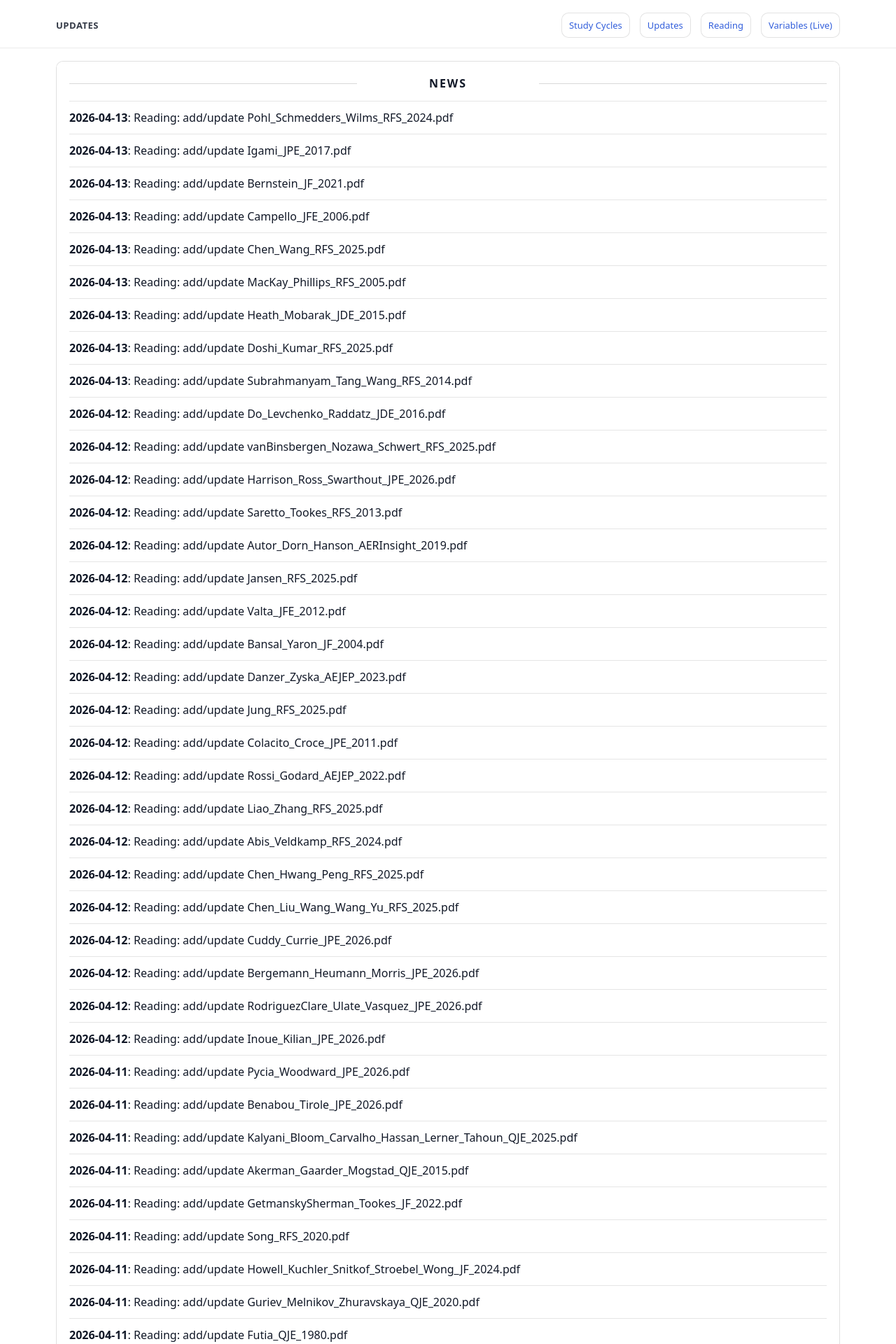
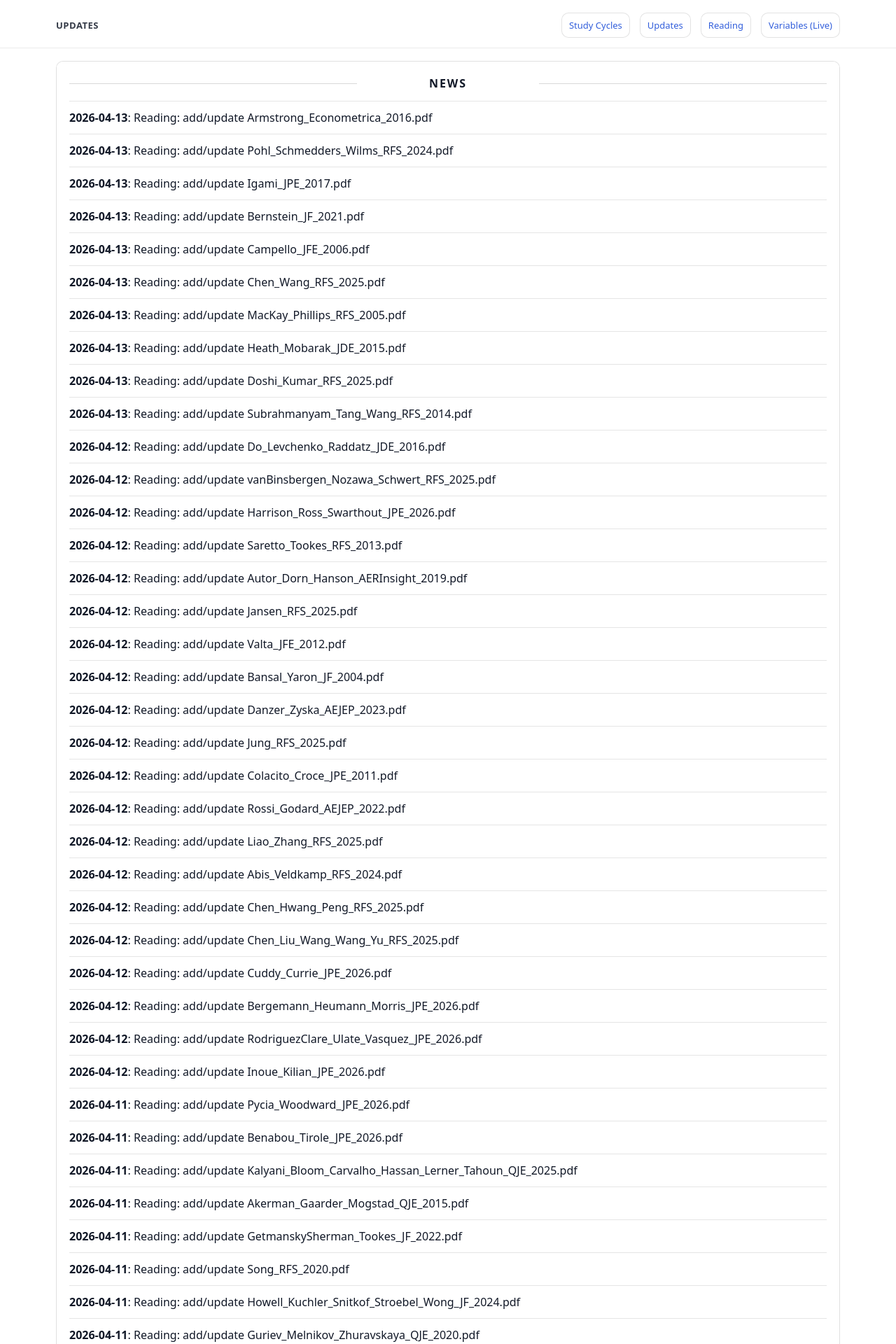
Before and after one commit to yaxinzn/study-archive, a Jekyll site: the page built from updates/index.md, in a window 1280 px wide. Shown: the top 1920 px of the page at 70% size. Built offline with Jekyll 4.4.1, drawn with Linux system fonts in a browser that asks for light colours; some of the changed text lies outside the part shown.

Commit message:
chore: update NEWS feed

```diff
--- a/_data/news.yml
+++ b/_data/news.yml
@@ -1,4 +1,7 @@
 # Auto-generated update history (sorted newest -> oldest). Do not edit manually.
+- ts: "1776076324"
+  date: "2026-04-13"
+  title: "Reading: add/update Armstrong_Econometrica_2016.pdf"
 - ts: "1776075785"
   date: "2026-04-13"
   title: "Reading: add/update Pohl_Schmedders_Wilms_RFS_2024.pdf"
```
